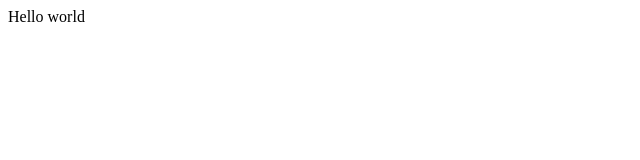
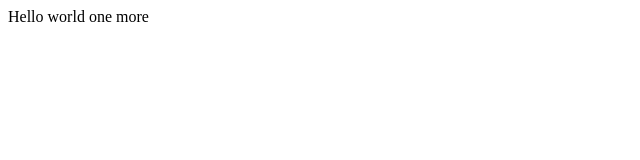
Before and after one commit to Joshuamjv2/test-repo, a plain HTML site: page index.html in a window 1280 px wide. Shown: the full height of the page, 0-640 px from the left. Drawn offline with Linux system fonts and the light colour scheme.

Commit message:
one more

```diff
--- a/index.html
+++ b/index.html
@@ -7,6 +7,6 @@
     <title>Document</title>
 </head>
 <body>
-    Hello world
+    Hello world one more
 </body>
 </html>
```
